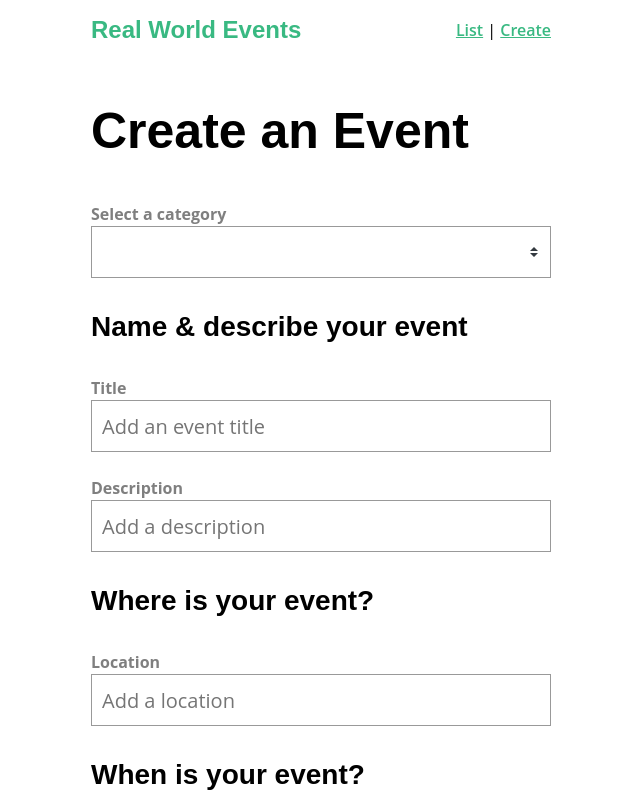
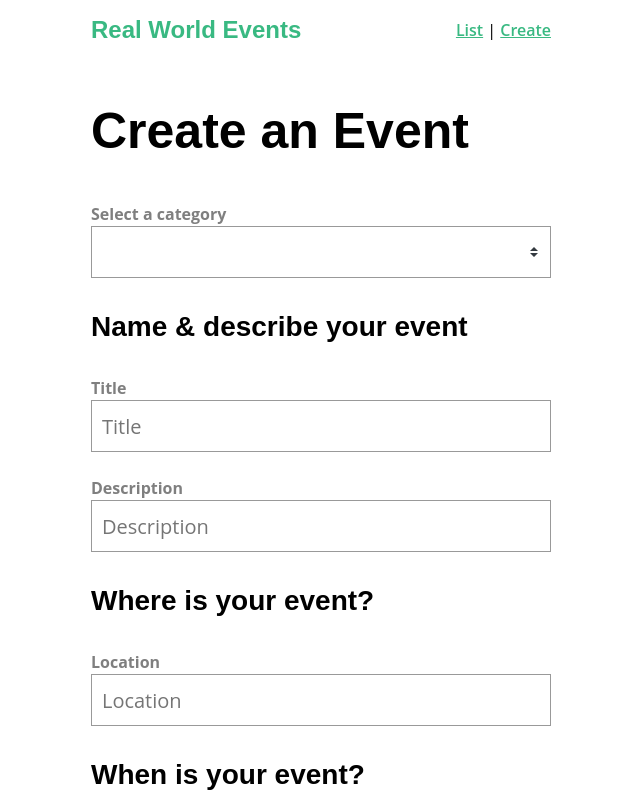
Before and after one commit to Mohamed-Magdey/real-world-nuxt, a Nuxt app: page /event/create in a window 1280 px wide. Shown: the top 800 px of the page, without its empty margins (319-959 px from the left). Built offline with nearby package versions, Linux system fonts and the light colour scheme.

Commit message:
Refactor using BaseInput

```diff
--- a/pages/event/create.vue
+++ b/pages/event/create.vue
@@ -7,31 +7,28 @@
         <option v-for="cat in categories" :key="cat">{{ cat }}</option>
       </select>
       <h3>Name & describe your event</h3>
-      <div class="field">
-        <label>Title</label>
-        <input
+      <BaseInput
         v-model="event.title"
+        label="Title"
         type="text"
-          placeholder="Add an event title"
+        placeholder="Title"
+        class="field"
       />
-      </div>
-      <div class="field">
-        <label>Description</label>
-        <input
+      <BaseInput
         v-model="event.description"
         type="text"
-          placeholder="Add a description"
+        label="Description"
+        placeholder="Description"
+        class="field"
       />
-      </div>
       <h3>Where is your event?</h3>
-      <div class="field">
-        <label>Location</label>
-        <input
+      <BaseInput
         v-model="event.location"
         type="text"
-          placeholder="Add a location"
+        label="Location"
+        placeholder="Location"
+        class="field"
       />
-      </div>
       <h3>When is your event?</h3>
       <div class="field">
         <label>Date</label>
```
Lines whose indentation alone changed are shown as unchanged.
